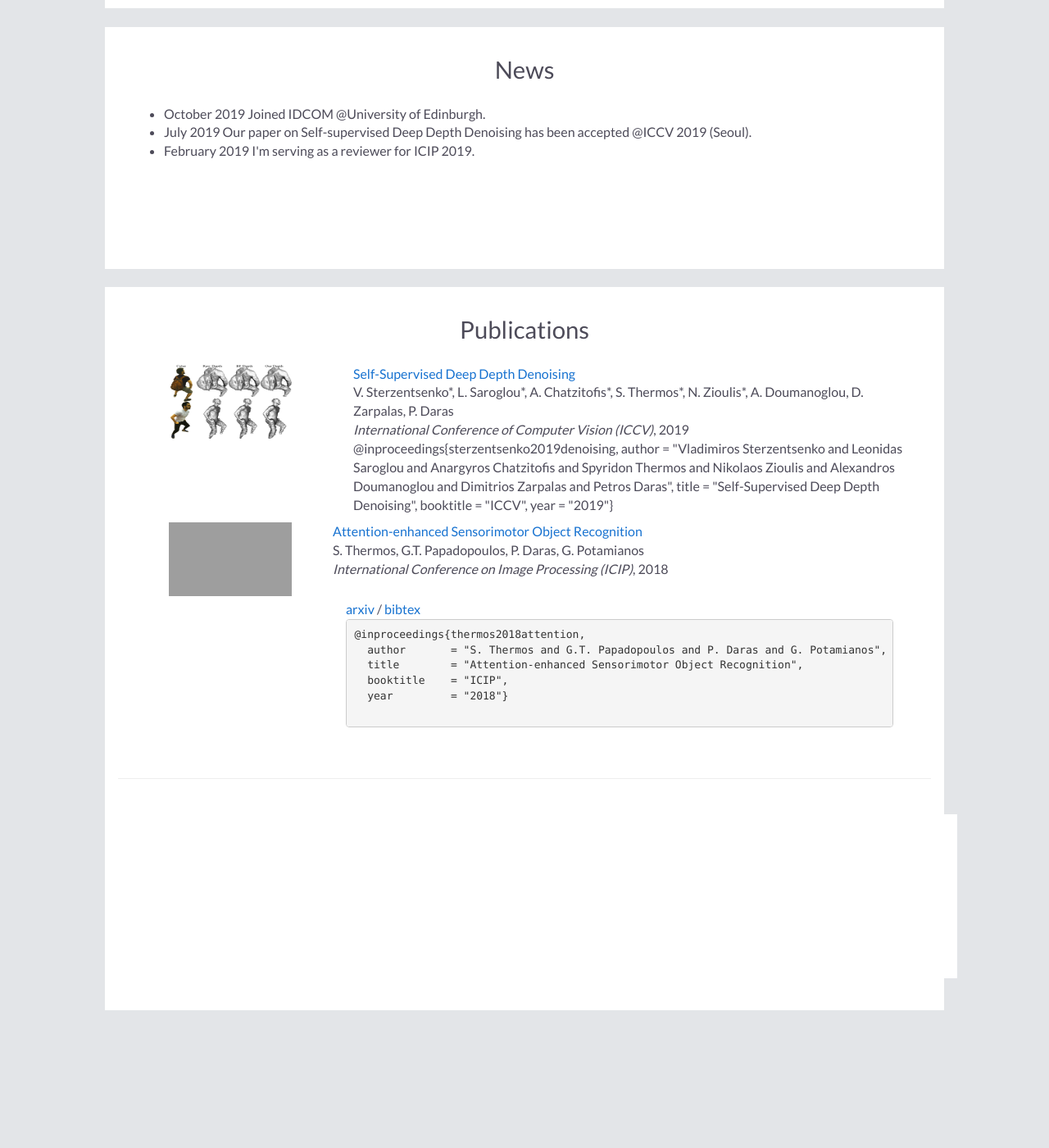
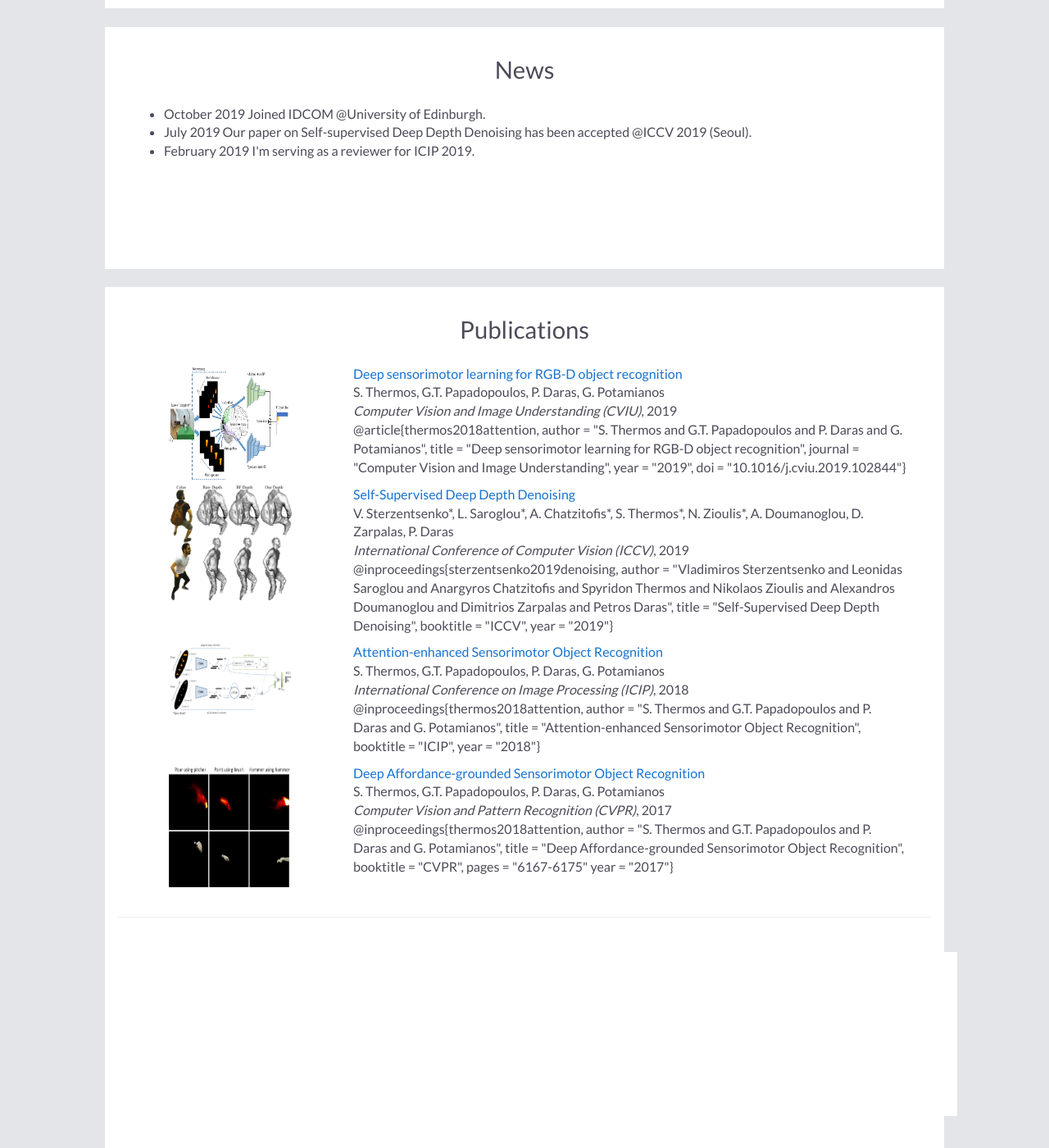
Before and after one commit to spthermo/spthermo.github.io, a Jekyll site: the page built from index.md, in a window 1280 px wide and 1400 px high, scrolled down 300 px. Shown: the whole window at 82% size. Built offline with Jekyll 4.4.1, drawn with Linux system fonts in a browser that asks for light colours; nearby versions of some CDN libraries; our own code applies the rules of GitHub Pages for plain Markdown files; before the commit the page ends 1532 px from its top, so only the background shows below that; grey boxes are pictures that could not be loaded.

Commit message:
Update default.html

```diff
--- a/_layouts/default.html
+++ b/_layouts/default.html
@@ -72,16 +72,29 @@
 
     <div class="publication">
       <table width="900" align="center" border="0" cellpadding="0">
-        <td width="25%" valign="top"><img src="assets/images/poisson.png" alt="game" width="150" height="90" style="border-style: none">
+        <td width="25%" valign="top"><img src="assets/images/graphical_abstract.png" alt="cviu" width="150" height="140" style="border-style: none">
+        <td width="75%" valign="top">
+          <p><a href="https://www.sciencedirect.com/science/article/pii/S1077314219301432?via%3Dihub"><heading>Deep sensorimotor learning for RGB-D object recognition</heading></a><br>
+          S. Thermos, G.T. Papadopoulos, P. Daras, G. Potamianos<br>
+          <em>Computer Vision and Image Understanding (CVIU)</em>, 2019 <br>
+@article{thermos2018attention,
+  author       = "S. Thermos and G.T. Papadopoulos and P. Daras and G. Potamianos",
+  title        = "Deep sensorimotor learning for RGB-D object recognition",
+  journal    = "Computer Vision and Image Understanding",
+  year         = "2019",
+  doi         =   "10.1016/j.cviu.2019.102844"}
+            </pre>
+          </div>
+        </td>
+        </td>
+      </table>
+
+      <table width="900" align="center" border="0" cellpadding="0">
+        <td width="25%" valign="top"><img src="assets/images/poisson.png" alt="iccv" width="150" height="140" style="border-style: none">
         <td width="75%" valign="top">
           <p><a href="https://arxiv.org/pdf/1909.01193.pdf"><heading>Self-Supervised Deep Depth Denoising</heading></a><br>
           V. Sterzentsenko*, L. Saroglou*, A. Chatzitofis*, S. Thermos*, N. Zioulis*, A. Doumanoglou, D. Zarpalas, P. Daras<br>
           <em>International Conference of Computer Vision (ICCV)</em>, 2019 <br>
-
-          <!--<div class="paper" id="ddd">
-            <a href="https://arxiv.org/abs/1906.02739">arxiv</a> /
-            <a shape="rect" href="javascript:togglebib('ddd')" class="togglebib">bibtex</a>
-            <pre xml:space="preserve">-->
 @inproceedings{sterzentsenko2019denoising,
   author       = "Vladimiros Sterzentsenko and Leonidas Saroglou and Anargyros Chatzitofis and Spyridon Thermos and Nikolaos Zioulis and Alexandros Doumanoglou and Dimitrios Zarpalas and Petros Daras",
   title        = "Self-Supervised Deep Depth Denoising",
@@ -94,21 +107,34 @@
       </table>
 
     <table width="900" align="center" border="0" cellpadding="0">
-        <td width="25%" valign="top"><img src="teasers/meshrcnn.gif" alt="game" width="150" height="90" style="border-style: none">
+        <td width="25%" valign="top"><img src="assets/images/main.png" alt="icip" width="150" height="90" style="border-style: none">
         <td width="75%" valign="top">
-          <p><a href="https://arxiv.org/pdf/1909.01193.pdf"><heading>Attention-enhanced Sensorimotor Object Recognition</heading></a><br>
+          <p><a href="https://ieeexplore.ieee.org/document/8451158"><heading>Attention-enhanced Sensorimotor Object Recognition</heading></a><br>
           S. Thermos, G.T. Papadopoulos, P. Daras, G. Potamianos<br>
           <em>International Conference on Image Processing (ICIP)</em>, 2018 <br>
-
-          <div class="paper" id="attention">
-            <a href="https://arxiv.org/abs/1906.02739">arxiv</a> /
-            <a shape="rect" href="javascript:togglebib('ddd')" class="togglebib">bibtex</a>
-            <pre xml:space="preserve">
 @inproceedings{thermos2018attention,
   author       = "S. Thermos and G.T. Papadopoulos and P. Daras and G. Potamianos",
   title        = "Attention-enhanced Sensorimotor Object Recognition",
   booktitle    = "ICIP",
   year         = "2018"}
+            </pre>
+          </div>
+        </td>
+        </td>
+      </table>
+
+<table width="900" align="center" border="0" cellpadding="0">
+        <td width="25%" valign="top"><img src="assets/images/magn.jpg" alt="icip" width="150" height="150" style="border-style: none">
+        <td width="75%" valign="top">
+          <p><a href="http://openaccess.thecvf.com/content_cvpr_2017/papers/Thermos_Deep_Affordance-Grounded_Sensorimotor_CVPR_2017_paper.pdf"><heading>Deep Affordance-grounded Sensorimotor Object Recognition</heading></a><br>
+          S. Thermos, G.T. Papadopoulos, P. Daras, G. Potamianos<br>
+          <em>Computer Vision and Pattern Recognition (CVPR)</em>, 2017 <br>
+@inproceedings{thermos2018attention,
+  author       = "S. Thermos and G.T. Papadopoulos and P. Daras and G. Potamianos",
+  title        = "Deep Affordance-grounded Sensorimotor Object Recognition",
+  booktitle    = "CVPR",
+  pages = "6167-6175"
+  year         = "2017"}
             </pre>
           </div>
         </td>
```
